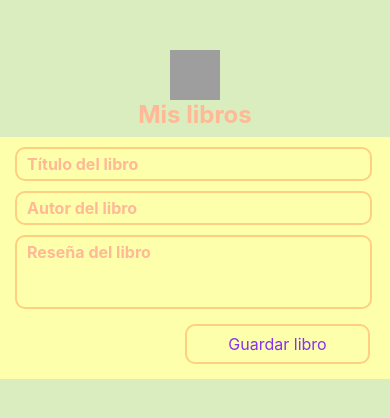
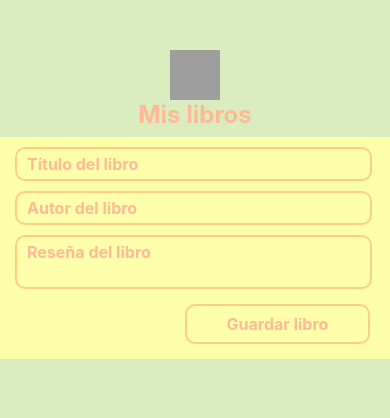
Before and after one commit to CeciliaBPerdomo/05.Desafio.ReactNative, a React Native app: screen / in a window 390 px wide. Shown: the top 418 px of the page. Built offline with nearby package versions, Linux system fonts and the light colour scheme; grey boxes are pictures that could not be loaded.

Commit message:
Agregar libros

```diff
--- a/App.js
+++ b/App.js
@@ -1,20 +1,69 @@
 import { StatusBar } from 'expo-status-bar';
 import { StyleSheet, Text, View } from 'react-native';
+
+// Generador de ids
+import uuid from 'react-native-uuid' // npm i react-native-uuid
+
+// Hooks
+import { useState } from 'react';
 
 // Componentes
 import Imagen from './src/components/Imagen';
 import AddBook from './src/components/AddBook';
 
 
+export default function App() {
+  // Libros
+  const [titulo, setTitulo] = useState("")
+  const [autor, setAutor] = useState("")
+  const [descripcion, setDescripcion] = useState("")
+  const [libros, setLibros] = useState([])
 
-export default function App() {
+  const handlerIitulo = (t) => {
+    setTitulo(t)
+  }
+
+  const handlerAutor = (t) => {
+    setAutor(t)
+  }
+
+  const handlerDescripcion = (t) => {
+    setDescripcion(t)
+  }
+
+  const agregarLibros = () => {
+    const newBook = {
+      id: uuid.v4(),
+      agregado: new Date().toLocaleString(),
+      titulo: titulo,
+      autor: autor,
+      descripcion: descripcion,
+      leido: false
+    }
+
+    // medio spaniglish esto
+    setLibros([...libros, newBook])
+
+    setTitulo("")
+    setDescripcion("")
+    setAutor("")
+  }
+
   return (
     <View style={styles.container}>
       {/* Encabezado */}
       <Imagen />
 
-      {/* Agregar libros */}
-      <AddBook />
+      {/* Agrega libros */}
+      <AddBook
+        titulo={titulo}
+        handlerIitulo={handlerIitulo}
+        descripcion={descripcion}
+        handlerDescripcion={handlerDescripcion}
+        autor={autor}
+        handlerAutor={handlerAutor}
+        agregarLibros={agregarLibros}
+      />
 
     </View>
   );
--- a/package.json
+++ b/package.json
@@ -12,7 +12,8 @@
     "expo": "~50.0.4",
     "expo-status-bar": "~1.11.1",
     "react": "18.2.0",
-    "react-native": "0.73.2"
+    "react-native": "0.73.2",
+    "react-native-uuid": "^2.0.1"
   },
   "devDependencies": {
     "@babel/core": "^7.20.0"
--- a/src/components/AddBook.js
+++ b/src/components/AddBook.js
@@ -1,8 +1,7 @@
 import { StyleSheet, Text, TextInput, View } from 'react-native'
 import Boton from './Boton'
 
-
-const AddBook = () => {
+const AddBook = ({ titulo, handlerIitulo, descripcion, handlerDescripcion, autor, handlerAutor, agregarLibros }) => {
     return (
         <View style={styles.container}>
 
@@ -11,6 +10,8 @@ const AddBook = () => {
                 placeholder='Título del libro'
                 placeholderTextColor="#FFB996"
                 maxLength={25}
+                value={titulo}
+                onChangeText={handlerIitulo}
             />
 
             <TextInput
@@ -18,6 +19,8 @@ const AddBook = () => {
                 placeholder='Autor del libro'
                 placeholderTextColor="#FFB996"
                 maxLength={25}
+                value={autor}
+                onChangeText={handlerAutor}
             />
 
             <TextInput
@@ -25,11 +28,16 @@ const AddBook = () => {
                 placeholder='Reseña del libro'
                 placeholderTextColor="#FFB996"
                 multiline
-                numberOfLines={3}
-                maxLength={100}
+                numberOfLines={2}
+                maxLength={80}
+                value={descripcion}
+                onChangeText={handlerDescripcion}
             />
 
-        <Boton />
+            <Boton
+                title={"Guardar libro"}
+                onPress={agregarLibros}
+            />
 
         </View>
     )
--- a/src/components/Boton.js
+++ b/src/components/Boton.js
@@ -1,10 +1,17 @@
 import { Pressable, StyleSheet, Text, View } from 'react-native'
 
-const Boton = () => {
+const Boton = ({ title, onPress }) => {
   return (
     <View style={styles.container}>
-      <Pressable style={styles.boton}>
-        <Text style={styles.texto}>Guardar libro</Text>
+      <Pressable
+        style={styles.boton}
+        onPress={onPress}
+      >
+        <Text
+          style={styles.texto}
+        >
+          {title}
+        </Text>
       </Pressable>
     </View>
   )
@@ -31,14 +38,15 @@ const styles = StyleSheet.create({
     borderColor: "#FFCF81",
     fontSize: 16,
     borderRadius: 10,
-        alignSelf:"flex-end",
+    alignSelf: "flex-end",
     justifyContent: "center",
     alignItems: "center"
   },
 
   texto: {
     fontSize: 16,
-        color: "#872FF5"
+    color: "#FFB996",
+    fontWeight: 'bold',
   }
 
 })
```
Also changed, not shown: 1 other file (tests, documents, lock files or other folders). Lines whose indentation alone changed are shown as unchanged.
